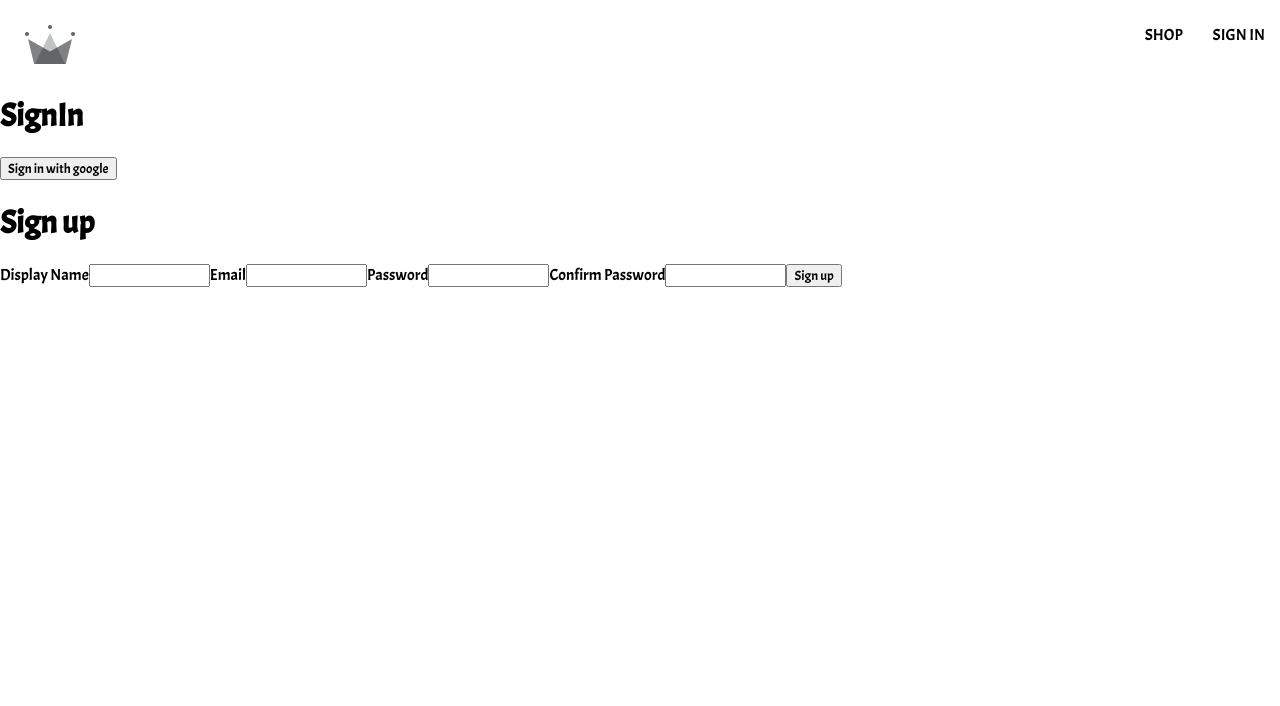
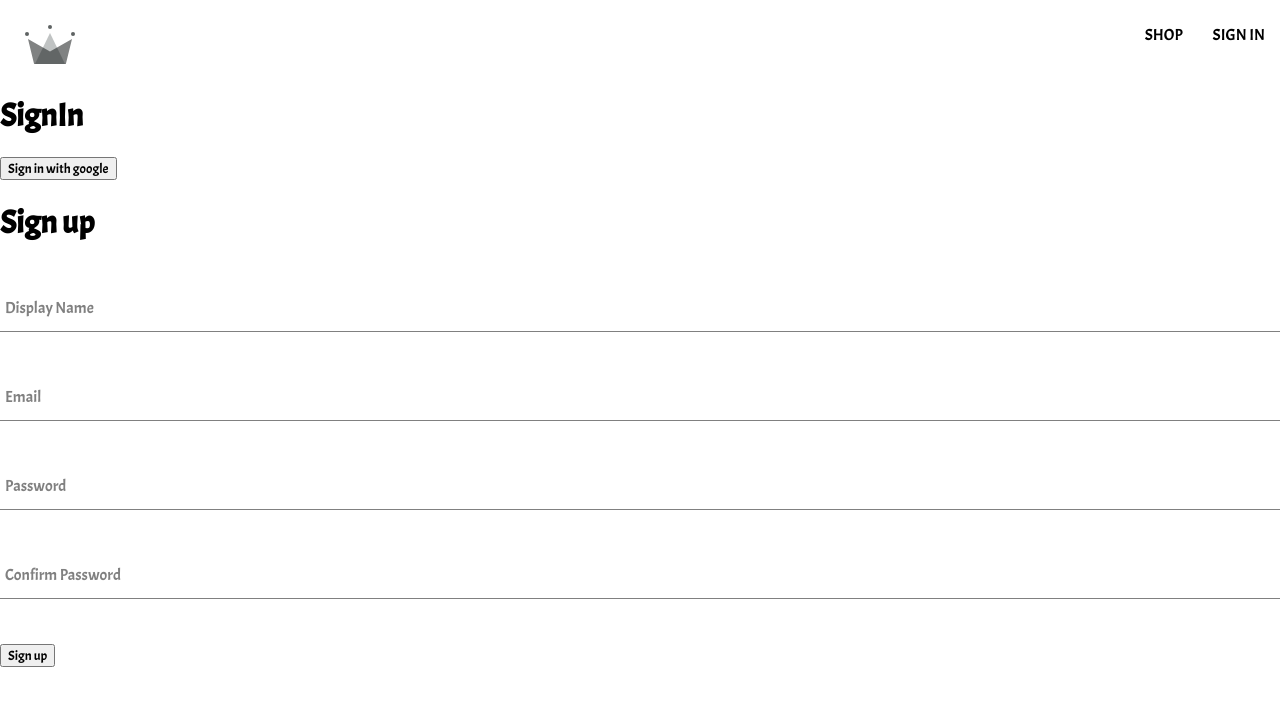
Before and after one commit to beetheprogrammer/crown-clothing, a React (Create React App) app: page /sign-in in a window 1280 px wide. Shown: the top 706 px of the page. Built offline with nearby package versions, Linux system fonts and the light colour scheme.

Commit message:
made custom form input

```diff
--- /dev/null
+++ b/src/components/Form-Input/Form-Input.component.jsx
@@ -0,0 +1,13 @@
+import React from 'react';
+import "./Form-Input.styles.scss";
+
+const FormInput = ({label, ...otherProps}) => {
+  return (
+		<div className="group">
+			<input className='form-input' {...otherProps} />
+			{label && <label className={`${otherProps.value.length ? "shrink" : ""} form-input-label`}>{label}</label>}
+		</div>
+	);
+}
+
+export default FormInput
--- /dev/null
+++ b/src/components/Form-Input/Form-Input.styles.scss
@@ -0,0 +1,54 @@
+$sub-color: grey;
+$main-color: black;
+
+@mixin shrinkLabel {
+  top: -14px;
+  font-size: 12px;
+  color: $main-color;
+}
+
+.group {
+  position: relative;
+  margin: 45px 0;
+
+  .form-input {
+    background: none;
+    background-color: white;
+    color: $sub-color;
+    font-size: 18px;
+    padding: 10px 10px 10px 5px;
+    display: block;
+    width: 100%;
+    border: none;
+    border-radius: 0;
+    border-bottom: 1px solid $sub-color;
+    margin: 25px 0;
+
+    &:focus {
+      outline: none;
+    }
+
+    &:focus ~ .form-input-label {
+      @include shrinkLabel();
+    }
+  }
+
+  input[type='password'] {
+    letter-spacing: 0.3em;
+  }
+
+  .form-input-label {
+    color: $sub-color;
+    font-size: 16px;
+    font-weight: normal;
+    position: absolute;
+    pointer-events: none;
+    left: 5px;
+    top: 10px;
+    transition: 300ms ease all;
+
+    &.shrink {
+      @include shrinkLabel();
+    }
+  }
+}
--- a/src/components/Sign-up/Sign-up.component.jsx
+++ b/src/components/Sign-up/Sign-up.component.jsx
@@ -1,5 +1,6 @@
 import React, {useState} from 'react'
 import { createAuthUserWithEmailAndPassword, createUserDocumentFromAuth } from '../../utils/firebase/firebase.utils';
+import FormInput from '../Form-Input/Form-Input.component';
 import "./Sign-up.styles.scss";
 
 const defaultFormFields = {
@@ -50,8 +51,8 @@
 		<div>
 			<h1>Sign up</h1>
 			<form onSubmit={handleSubmit}>
-				<label>Display Name</label>
-				<input
+				<FormInput
+					label="Display Name"
 					required
 					type="text"
 					name="displayName"
@@ -59,8 +60,8 @@
 					value={displayName}
 				/>
 
-				<label>Email</label>
-				<input
+				<FormInput
+					label="Email"
 					required
 					type="email"
 					name="email"
@@ -68,8 +69,8 @@
 					value={email}
 				/>
 
-				<label>Password</label>
-				<input
+				<FormInput
+					label="Password"
 					required
 					type="password"
 					name="password"
@@ -77,8 +78,8 @@
 					value={password}
 				/>
 
-				<label>Confirm Password</label>
-				<input
+				<FormInput
+					label="Confirm Password"
 					required
 					type="password"
 					name="confirmPassword"
```
